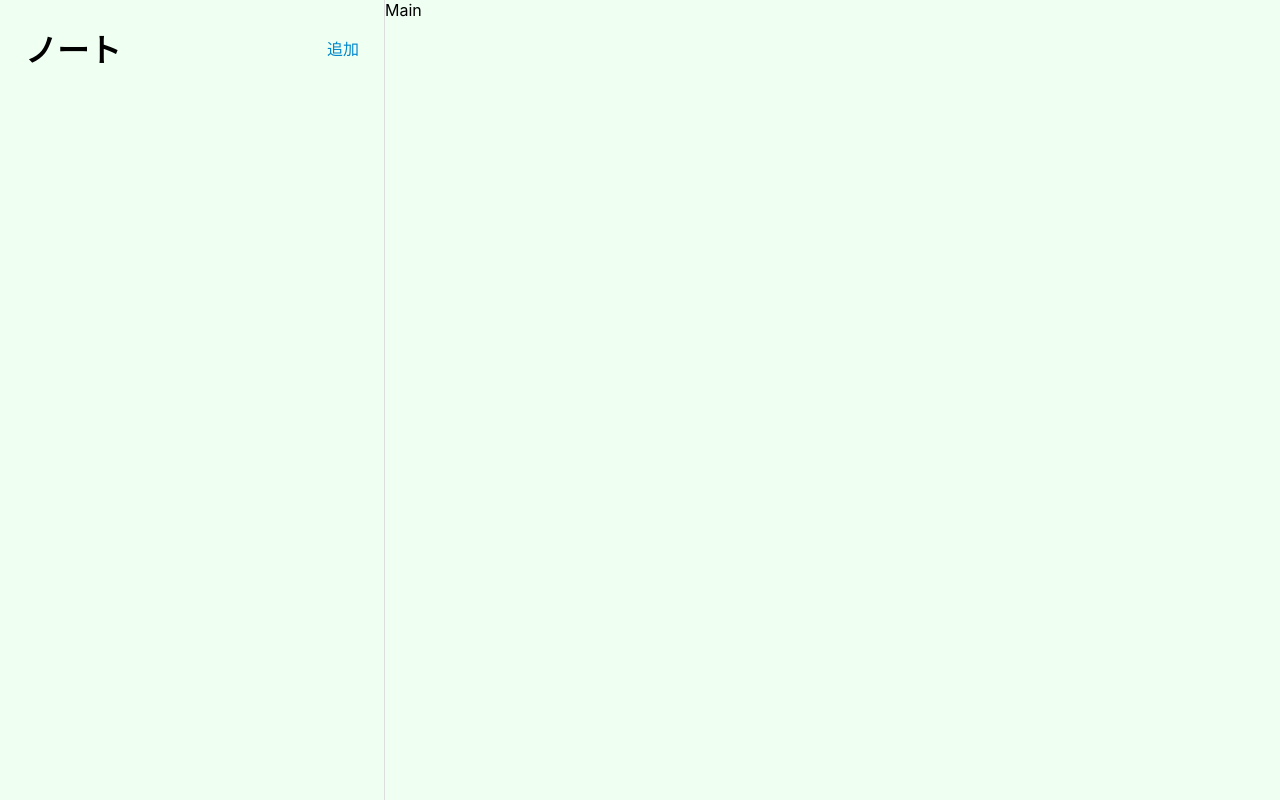
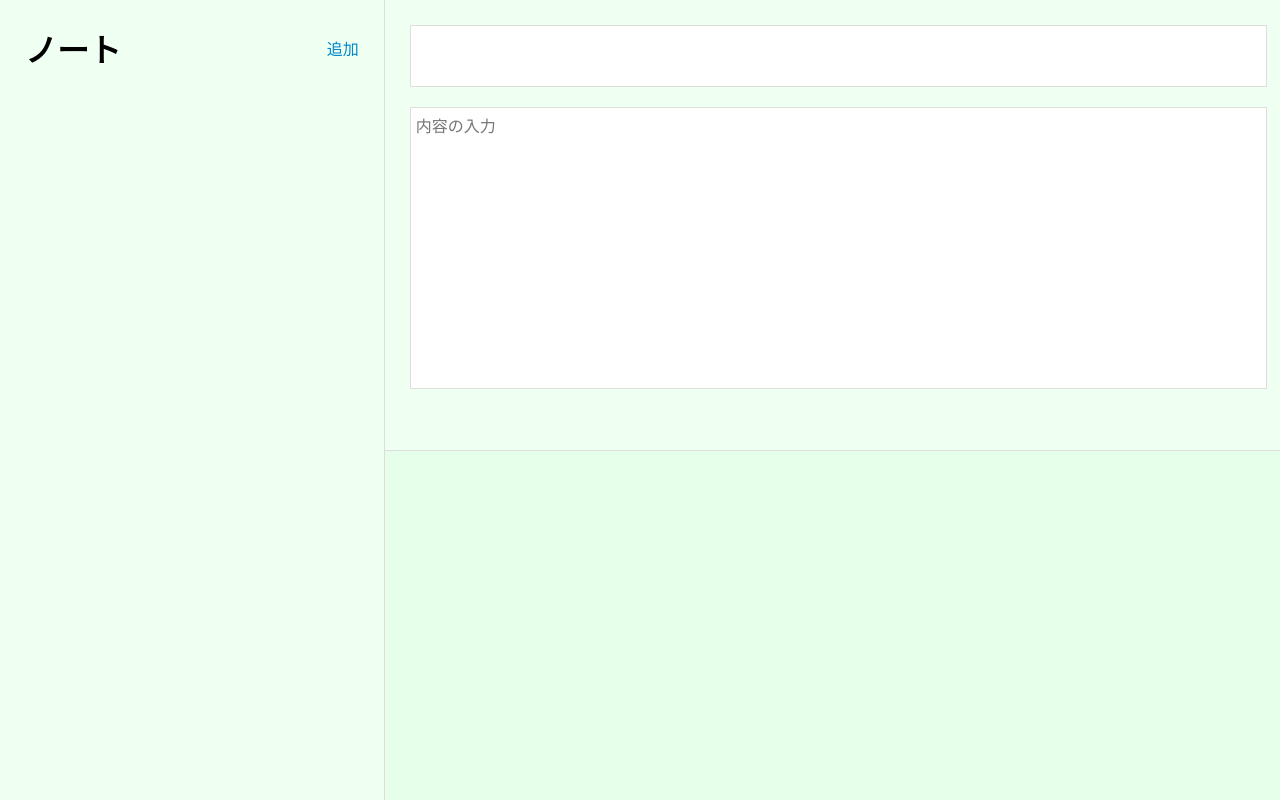
Before and after one commit to taiyou1116/note-app-with-react, a React (Vite) app: page / in a window 1280 px wide. Built offline with nearby package versions, Linux system fonts and the light colour scheme.

Commit message:
complete main css

```diff
--- a/src/App.jsx
+++ b/src/App.jsx
@@ -23,6 +23,10 @@ function App() {
     setNotes(newNotes);
   }
 
+  const getActiveNote = () => {
+    return notes.find((note) => note.id === activeNote);
+  }
+
   return (
     <div className='App'>
       <Sidebar
@@ -31,7 +35,7 @@ function App() {
         notes={notes}
         activeNote={activeNote}
         setActiveNote={setActiveNote}/>
-      <Main />
+      <Main getActiveNote={getActiveNote()}/>
     </div>
   )
 }
--- a/src/components/Main.css
+++ b/src/components/Main.css
@@ -0,0 +1,45 @@
+.app-main {
+  width: 70%;
+  height: 100vh;
+}
+
+.app-main-note-edit,
+.app-main-note-preview {
+  height: 50vh;
+}
+
+.app-main-note-edit {
+  padding: 25px;
+}
+
+.app-main-note-edit input, textarea {
+  display: block;
+  border: 1px solid #ddd;
+  margin-bottom: 20px;
+  width: 100%;
+  height: calc(50vh - 130px);
+  padding: 5px;
+  resize: none;
+  font-size: 16px;
+}
+
+.app-main-note-edit input {
+  height: 50px;
+  font-size: 2rem;
+}
+
+.app-main-note-preview {
+  border-top: 1px solid #ddd;
+  overflow-y: scroll;
+  background: rgb(230, 255, 234);
+}
+
+.preview-title {
+  padding: 25px 25px 0px 25px;
+  margin: 0;
+}
+
+.markdown-preview {
+  padding: 0px 25px 25px 25px;
+  line-height: 2rem;
+}
--- a/src/components/Main.jsx
+++ b/src/components/Main.jsx
@@ -1,9 +1,18 @@
 import React from 'react'
 import "./Main.css"
 
-function Main() {
+function Main({ getActiveNote }) {
   return (
-    <div>Main</div>
+    <div className='app-main'>
+      <div className='app-main-note-edit'>
+        <input type='text' />
+        <textarea id='' placeholder='内容の入力'></textarea>
+      </div>
+      <div className='app-main-note-preview'>
+       <h1 className='preview-title'>{getActiveNote?.title}</h1>
+       <div className='markdown-preview'>{getActiveNote?.content}</div>
+      </div>
+    </div>
   )
 }
 
```
